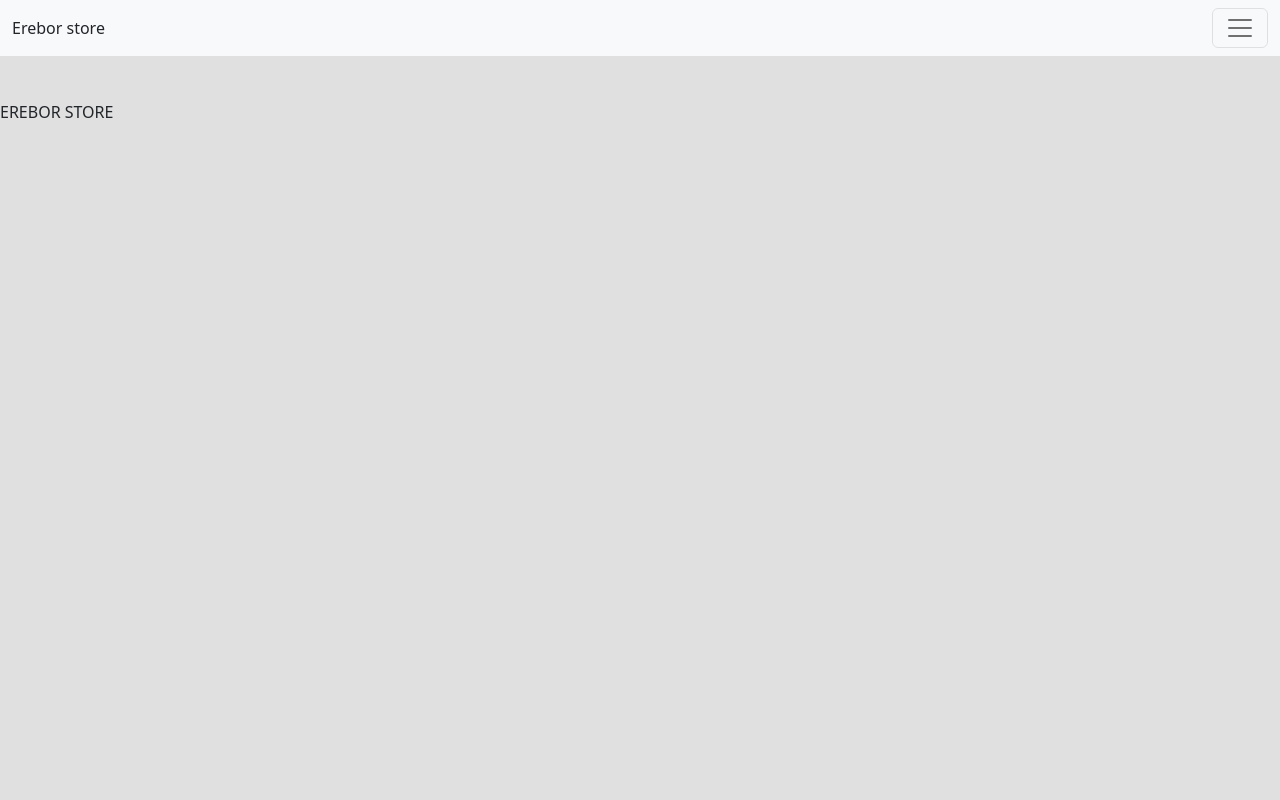
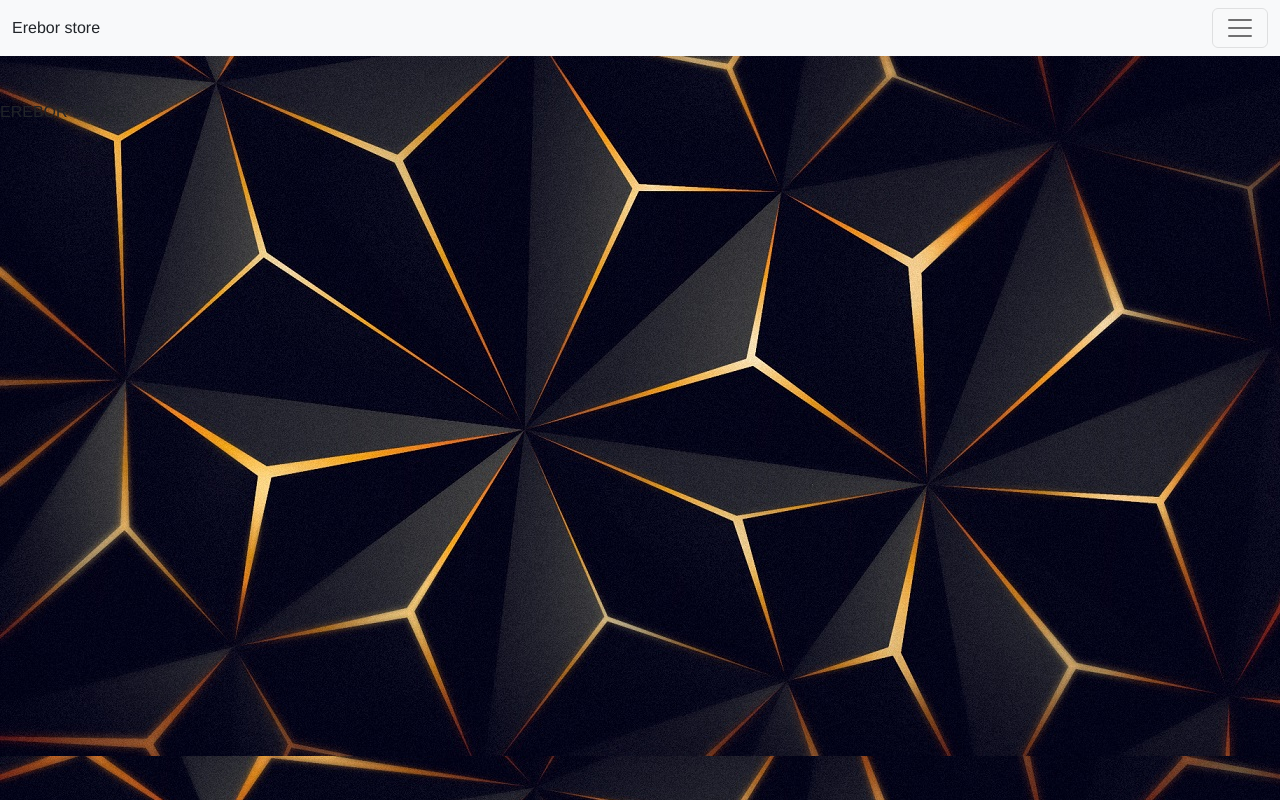
Before and after one commit to Akkuun/AS_S2_PHP_Project, a PHP site: page / in a window 1280 px wide. Run offline with PHP 8.4, Linux system fonts and the light colour scheme; data that the repository does not hold is empty; some libraries are stand-ins or nearby versions.

Commit message:
More styles and a background image added

```diff
--- a/src/styles/styles.css
+++ b/src/styles/styles.css
@@ -5,7 +5,6 @@
 #CenterSquare {
 
     margin-top: 3%;
-    margin-left: 22%;
     width: 60%;
     height: auto;
     display: flex;
@@ -117,6 +116,9 @@ header>nav>ul>li{
 body {
     background: #E0E0E0;
     transition: 0.3s;
+    background:url(../images/decor/triangle-solid-black-gold.jpg);
+    font-family:'PT Sans',Helvetica, Arial, sans-serif;
+    background-repeat: repeat-y;
 }
 
 div.with-nav {
@@ -196,17 +198,11 @@ div.with-nav {
     flex-wrap:wrap;
 }
 
-.flex-item{
-    margin-left: 10%;
-
-}
-
 
 #res{
     border: 15px outset #A45D5E;
     border-radius: 40px 40px 40px 0px;
     position: fixed;
-    margin-left: 94%;
     margin-top: 20%;
 }
 /*css de la maquette du sidebar menu pour les reseaux*/
```
Also changed, not shown: src/images/decor/background7.webp (added), src/images/decor/triangle-solid-black-gold.jpg (added).
